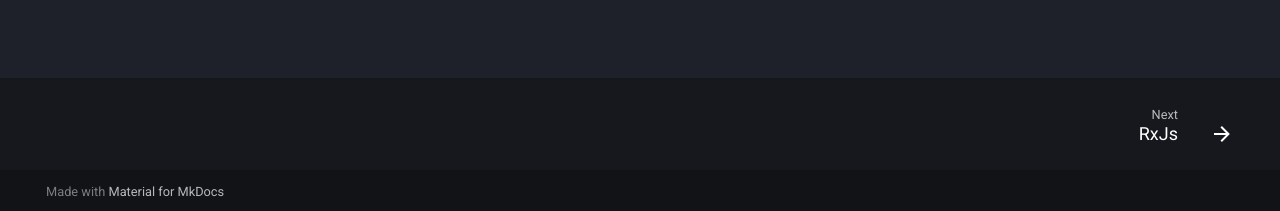
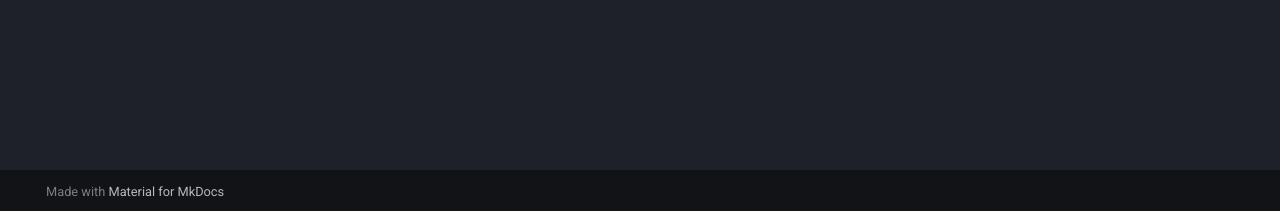
Before and after one commit to umarshai/learn, an MkDocs documentation site: the page built from docs/index.md, in a window 1280 px wide. Shown: the part 686-897 px from the top of the page. Built offline with MkDocs 1.6.1 and Material for MkDocs 9.7.7, drawn with Linux system fonts in a browser that asks for light colours.

Commit message:
footer-removal

```diff
--- a/mkdocs.yml
+++ b/mkdocs.yml
@@ -14,8 +14,6 @@ theme:
     - content.code.copy
         - content.tooltips
     # - navigation.expand
-    - navigation.footer
-    - header.nohide
     - navigation.indexes
     # - navigation.instant
     # - navigation.instant.prefetch
```
